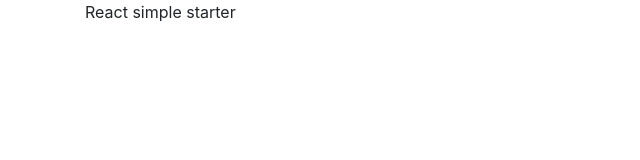
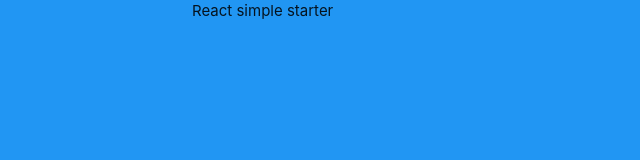
Before and after one commit to awasthishubh/freeslot-frontend, a React app: page index.html in a window 1280 px wide. Shown: the whole page, without its empty margins (0-640 px from the left). Built offline with nearby package versions, Linux system fonts and the light colour scheme.

Commit message:
Added jquery n Materialize

```diff
--- a/index.html
+++ b/index.html
@@ -3,10 +3,9 @@
   <head>
     <meta name="viewport" content="width=device-width, initial-scale=1">
     <link rel="stylesheet" href="/style/style.css">
-    <link rel="stylesheet" href="https://cdn.rawgit.com/twbs/bootstrap/48938155eb24b4ccdde09426066869504c6dab3c/dist/css/bootstrap.min.css">
-    <script src="https://maps.googleapis.com/maps/api/js?key=AIzaSyAq06l5RUVfib62IYRQacLc-KAy0XIWAVs"></script>
+    <link rel="stylesheet" href="/style/materialize.css">
   </head>
-  <body>
+  <body class="blue">
     <div class="container"></div>
   </body>
   <script src="/bundle.js"></script>
--- a/package.json
+++ b/package.json
@@ -24,11 +24,14 @@
   },
   "dependencies": {
     "babel-preset-stage-1": "^6.1.18",
+    "jquery": "^3.3.1",
     "lodash": "^3.10.1",
+    "materialize-css": "^1.0.0-rc.1",
     "react": "16.3.2",
     "react-dom": "16.3.2",
     "react-redux": "5.0.7",
-    "redux": "4.0.0"
+    "redux": "4.0.0",
+    "request": "^2.87.0"
   },
   "bugs": {
     "url": "https://github.com/awasthishubh/freeslots-frontend/issues"
```
Also changed, not shown: 1 other file.
